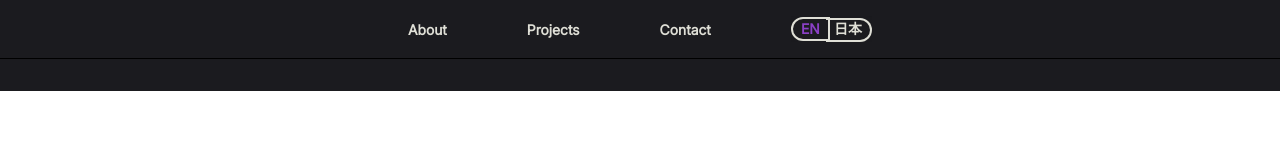
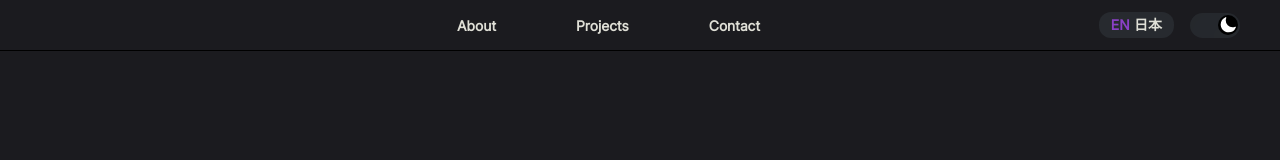
Before and after one commit to PyaePhyoMaung7/portfolio-v2, a website built with Vite: page index.html in a window 1280 px wide. Built offline with nearby package versions, Linux system fonts and the light colour scheme; a web font is replaced by a local one.

Commit message:
add light/dark mode, gsap

```diff
--- a/index.html
+++ b/index.html
@@ -1,5 +1,5 @@
 <!DOCTYPE html>
-<html lang="en" class="dark">
+<html lang="en">
   <head>
     <meta charset="UTF-8" />
     <link rel="icon" type="image/svg+xml" href="/vite.svg" />
@@ -8,7 +8,7 @@
     <link rel="stylesheet" href="/src/css/style.css" />
     <link rel="stylesheet" href="/src/css/animation.css" />
   </head>
-  <body id="body" class="font-inter">
+  <body id="body" class="font-inter dark:bg-main-dark dark:title-dark">
     <!-- cloak -->
     <div id="cloak" class="w-screen h-screen flex justify-center items-center">
       <!-- loading hourglass -->
@@ -32,11 +32,15 @@
         </div>
       </div>
     </div>
-    <div id="content" style="display: none">
+    <div id="content" class="opacity-0" style="display: none">
       <!-- navbar -->
-      <nav class="border-b border-gray-300 dark:border-black relative">
+      <nav
+        class="border-b border-gray-300 dark:border-black relative grid grid-cols-12 px-10"
+      >
+        <!-- navigation -->
         <ul
-          class="flex justify-center items-center gap-20 p-4 dark:bg-main-dark dark:title-dark"
+          class="col-span-8 pr-20 flex justify-end items-center gap-20 p-4"
+          style="height: 50px"
         >
           <li>
             <a
@@ -59,25 +63,63 @@
               data-i18n="contact"
             ></a>
           </li>
-          <li class="overflow-hidden select-none shadow-inner">
+        </ul>
+        <ul class="col-span-4 flex justify-end items-center gap-4">
+          <!-- language selection -->
+          <li>
+            <div
+              class="overflow-hidden rounded-xl bg-secondary-light dark:bg-secondary-dark"
+            >
               <button
                 id="btn-en"
-              class="rounded-l-full text-center border-2 cursor-pointer px-2 text-sm font-semibold"
+                class="text-center cursor-pointer py-[1.5px] pl-3 text-sm font-semibold"
                 aria-label="Switch to English"
               >
                 <span id="btn-en-text" class="hover:text-highlight">EN</span>
               </button>
               <button
                 id="btn-jp"
-              class="rounded-r-full border-2 border-l-0 cursor-pointer px-2 text-sm font-semibold -ml-2"
+                class="text-center cursor-pointer py-[1.5px] pr-3 text-sm font-semibold"
                 aria-label="Switch to Japanese"
                 style="font-family: 'mincho'; letter-spacing: 0"
               >
                 <span id="btn-jp-text" class="hover:text-highlight">日本</span>
               </button>
+            </div>
+          </li>
+          <!-- light/dark mode -->
+          <li>
+            <input type="checkbox" id="mode-toggle" />
+            <div class="display">
+              <label for="mode-toggle" class="">
+                <div class="circle">
+                  <svg
+                    class="sun"
+                    xmlns="http://www.w3.org/2000/svg"
+                    viewBox="0 0 24 24"
+                    fill="currentColor"
+                  >
+                    <path
+                      d="M12 2.25a.75.75 0 0 1 .75.75v2.25a.75.75 0 0 1-1.5 0V3a.75.75 0 0 1 .75-.75ZM7.5 12a4.5 4.5 0 1 1 9 0 4.5 4.5 0 0 1-9 0ZM18.894 6.166a.75.75 0 0 0-1.06-1.06l-1.591 1.59a.75.75 0 1 0 1.06 1.061l1.591-1.59ZM21.75 12a.75.75 0 0 1-.75.75h-2.25a.75.75 0 0 1 0-1.5H21a.75.75 0 0 1 .75.75ZM17.834 18.894a.75.75 0 0 0 1.06-1.06l-1.59-1.591a.75.75 0 1 0-1.061 1.06l1.59 1.591ZM12 18a.75.75 0 0 1 .75.75V21a.75.75 0 0 1-1.5 0v-2.25A.75.75 0 0 1 12 18ZM7.758 17.303a.75.75 0 0 0-1.061-1.06l-1.591 1.59a.75.75 0 0 0 1.06 1.061l1.591-1.59ZM6 12a.75.75 0 0 1-.75.75H3a.75.75 0 0 1 0-1.5h2.25A.75.75 0 0 1 6 12ZM6.697 7.757a.75.75 0 0 0 1.06-1.06l-1.59-1.591a.75.75 0 0 0-1.061 1.06l1.59 1.591Z"
+                    />
+                  </svg>
+                  <svg
+                    class="moon"
+                    xmlns="http://www.w3.org/2000/svg"
+                    viewBox="0 0 24 24"
+                    fill="currentColor"
+                  >
+                    <path
+                      fill-rule="evenodd"
+                      d="M9.528 1.718a.75.75 0 0 1 .162.819A8.97 8.97 0 0 0 9 6a9 9 0 0 0 9 9 8.97 8.97 0 0 0 3.463-.69.75.75 0 0 1 .981.98 10.503 10.503 0 0 1-9.694 6.46c-5.799 0-10.5-4.7-10.5-10.5 0-4.368 2.667-8.112 6.46-9.694a.75.75 0 0 1 .818.162Z"
+                      clip-rule="evenodd"
+                    />
+                  </svg>
+                </div>
+              </label>
+            </div>
           </li>
         </ul>
-        <!-- <button type="button" class="absolute top-0 right-0">Click Me</button> -->
       </nav>
       <!-- main -->
       <main class="p-4 dark:bg-main-dark dark:text-white"></main>
--- a/package.json
+++ b/package.json
@@ -17,6 +17,7 @@
   },
   "dependencies": {
     "@tailwindcss/vite": "^4.1.14",
+    "gsap": "^3.13.0",
     "tailwindcss": "^4.1.14"
   }
 }
--- a/src/css/style.css
+++ b/src/css/style.css
@@ -1,6 +1,13 @@
 @import "tailwindcss";
+
 @utility bg-main-dark {
   background-color: #1b1b1f;
+}
+@utility bg-secondary-dark {
+  background-color: #272a2f;
+}
+@utility bg-secondary-light {
+  background-color: #eff0f3;
 }
 @utility text-highlight {
   color: #8b40c6;
@@ -11,7 +18,9 @@
 @utility title-light {
   color: #dfdfd6;
 }
+
 @custom-variant dark (&:where(.dark, .dark *));
+
 @font-face {
   font-family: "Inter";
   src: url("/fonts/Inter_18pt-Regular.ttf");
@@ -24,11 +33,77 @@
   font-weight: 400;
   font-style: normal;
 }
+
 @theme {
   --font-inter: Inter, sans-serif;
   --font-mincho: Mincho, sans-serif;
 }
 
+* {
+  transition: 0.3s;
+}
 [data-cloak] {
   display: none !important;
 }
+input {
+  display: none;
+}
+.display {
+  display: flex;
+  align-items: center;
+  justify-content: center;
+  border-radius: 20px;
+}
+label {
+  width: 50px;
+  height: 25px;
+  border-radius: 20px;
+  background-color: #eff0f3;
+  box-shadow: 10px 10px 30px rgba(0, 0, 0, 0.05) inset;
+  cursor: pointer;
+  position: relative;
+}
+.circle {
+  width: 20px;
+  height: 20px;
+  border-radius: 50%;
+  background: white;
+  position: absolute;
+  top: 50%;
+  left: 0%;
+  transform: translate(10%, -50%);
+  display: flex;
+  align-items: center;
+  justify-content: center;
+  overflow: hidden;
+}
+svg {
+  width: 18px;
+  position: absolute;
+}
+.sun {
+  color: #ffd600;
+  margin-left: 0%;
+  opacity: 1;
+}
+.moon {
+  margin-left: -150%;
+  color: white;
+  opacity: 0;
+}
+input[type="checkbox"]:checked + .display label {
+  background: #272a2f;
+}
+input[type="checkbox"]:checked + .display label .circle {
+  left: 100%;
+  transform: translate(-110%, -50%);
+  background: #000000;
+}
+input[type="checkbox"]:checked + .display label .circle .sun {
+  margin-left: 150%;
+  opacity: 0;
+}
+input[type="checkbox"]:checked + .display label .circle .moon {
+  margin-left: 0%;
+  opacity: 1;
+}
--- a/src/ts/main.ts
+++ b/src/ts/main.ts
@@ -1,14 +1,22 @@
+import { gsap } from "gsap";
 import { i18n } from "./i18n";
 
 document.addEventListener("DOMContentLoaded", async () => {
   await loadResources();
-  display();
+  setTimeout(display, 100);
 });
 
 // Display web
 const display = () => {
-  document.querySelector<HTMLBodyElement>("#cloak")!.style.display = "none";
-  document.querySelector<HTMLBodyElement>("#content")!.style.display = "block";
+  const cloak = document.querySelector<HTMLBodyElement>("#cloak")!;
+  const content = document.querySelector<HTMLBodyElement>("#content")!;
+  cloak.style.display = "none";
+  content.style.display = "block";
+  gsap.to(content, {
+    opacity: 1,
+    duration: 0.3,
+    ease: "power1.out",
+  });
 };
 
 // Do before web is displayed
@@ -17,6 +25,7 @@ const loadResources = async () => {
   const btnEnText = btnEn!.querySelector<HTMLSpanElement>("#btn-en-text");
   const btnJp = document.querySelector<HTMLButtonElement>("#btn-jp");
   const btnJpText = btnJp!.querySelector<HTMLSpanElement>("#btn-jp-text");
+  const modeToggle = document.querySelector<HTMLInputElement>("#mode-toggle");
 
   // Load saved or default language
   const storageKey = "lang";
@@ -42,4 +51,26 @@ const loadResources = async () => {
     localStorage.setItem(storageKey, "jp");
     i18n.setLang("jp");
   });
+
+  // Load saved or default language
+  const modeStorageKey = "mode";
+  const savedMode = localStorage.getItem(modeStorageKey) || "dark";
+  if (savedMode === "dark") {
+    document.documentElement.classList.add("dark");
+    modeToggle!.checked = true;
+  } else {
+    document.documentElement.classList.remove("dark");
+    modeToggle!.checked = false;
+  }
+
+  // Toggle light/dark mode
+  modeToggle!.addEventListener("change", () => {
+    if (modeToggle!.checked) {
+      document.documentElement.classList.add("dark");
+      localStorage.setItem(modeStorageKey, "dark");
+    } else {
+      document.documentElement.classList.remove("dark");
+      localStorage.setItem(modeStorageKey, "light");
+    }
+  });
 };
```
Also changed, not shown: 1 other file. Lines whose indentation alone changed are shown as unchanged.
